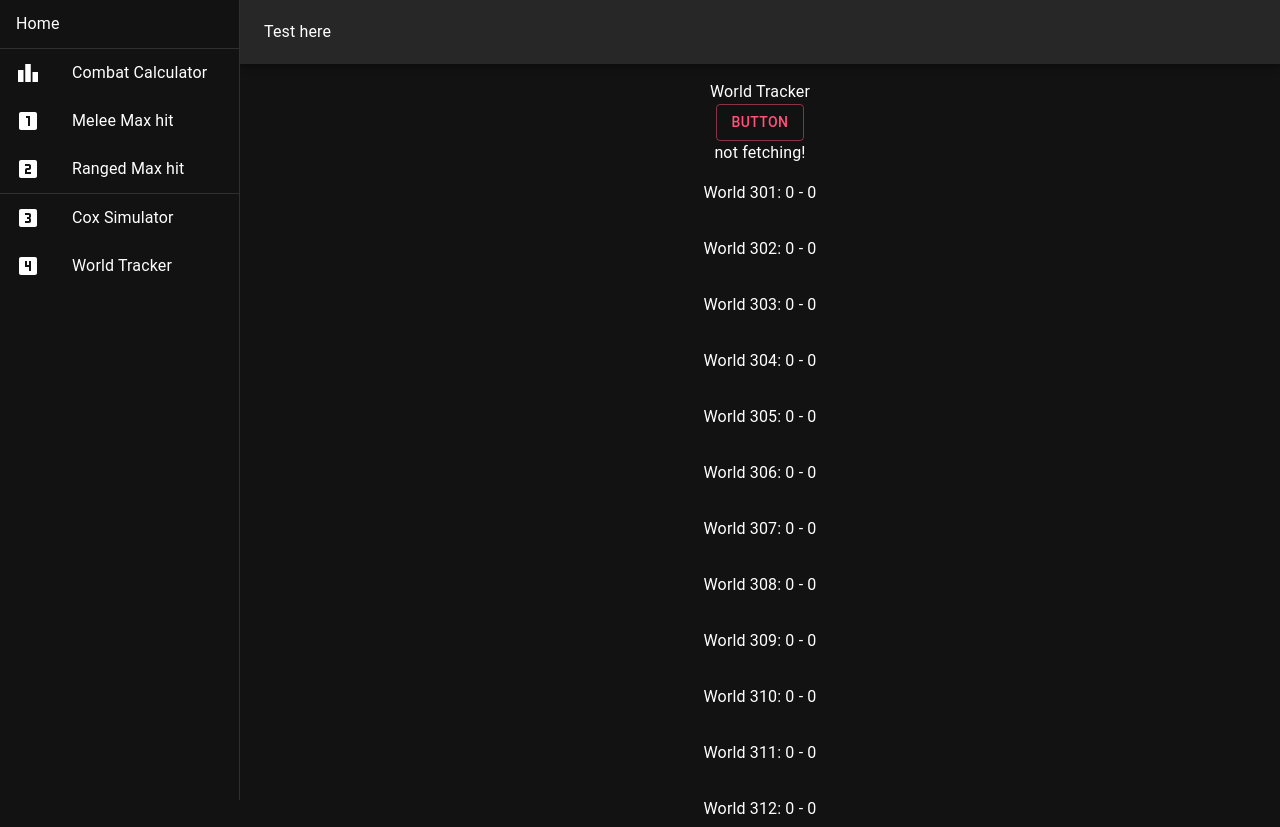
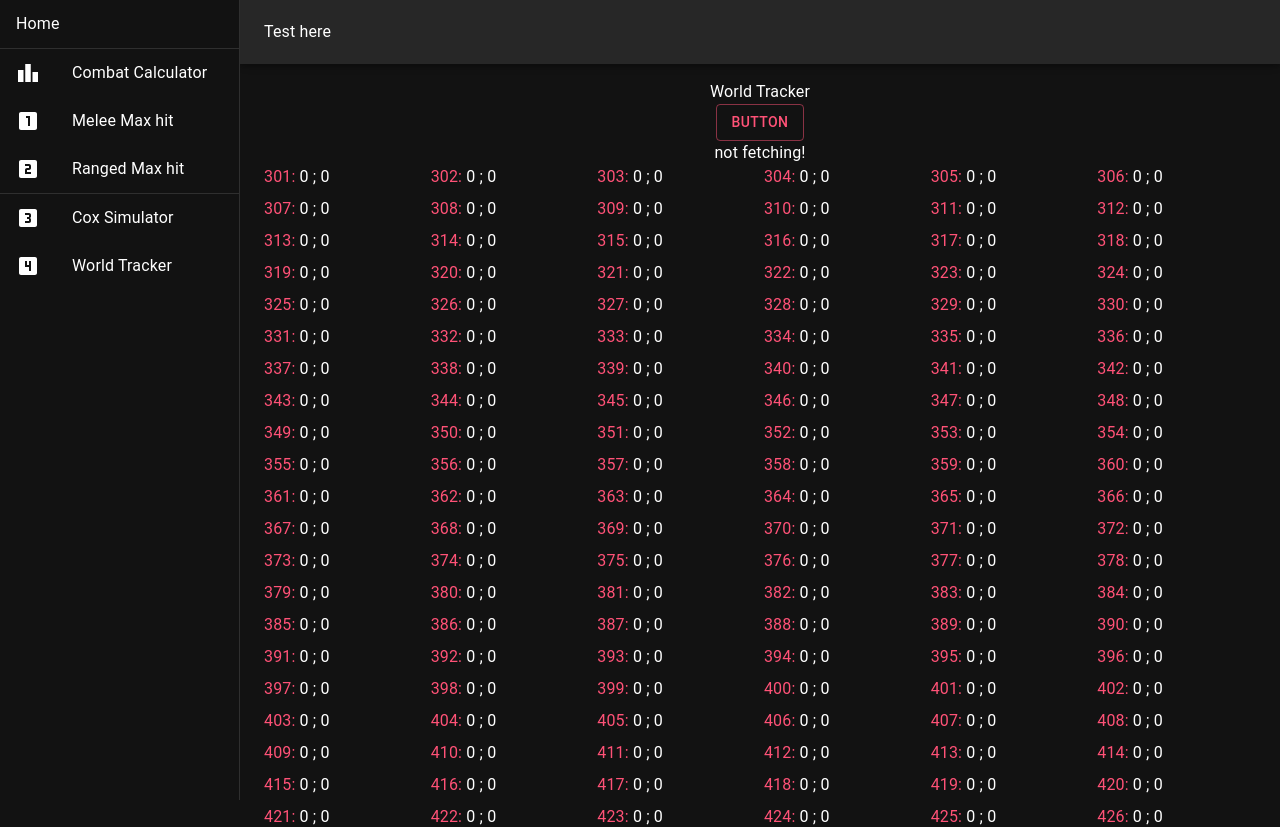
Before and after one commit to J-Haynes/osrs-tools, a React (Create React App) app: page /world-tracker in a window 1280 px wide. Shown: the top 827 px of the page. Built offline with nearby package versions, Linux system fonts and the light colour scheme.

Commit message:
world tracker is now in a mui grid

```diff
--- a/src/components/WorldTracker.tsx
+++ b/src/components/WorldTracker.tsx
@@ -1,5 +1,5 @@
 import React, { useState, useEffect } from 'react'
-import { Box, Button } from '@mui/material'
+import { Box, Button, Grid } from '@mui/material'
 
 import { fetchWorlds } from '../api/clientApi'
 
@@ -33,6 +33,296 @@ export default function WorldTracker() {
     0, 0, 0, 0, 0, 0, 0, 0, 0, 0, 0, 0, 0, 0, 0, 0, 0, 0, 0, 0, 0, 0, 0, 0, 0,
     0, 0, 0, 0, 0, 0, 0,
   ])
+
+  const worldList = [
+    '301',
+    '302',
+    '303',
+    '304',
+    '305',
+    '306',
+    '307',
+    '308',
+    '309',
+    '310',
+    '311',
+    '312',
+    '313',
+    '314',
+    '315',
+    '316',
+    '317',
+    '318',
+    '319',
+    '320',
+    '321',
+    '322',
+    '323',
+    '324',
+    '325',
+    '326',
+    '327',
+    '328',
+    '329',
+    '330',
+    '331',
+    '332',
+    '333',
+    '334',
+    '335',
+    '336',
+    '337',
+    '338',
+    '339',
+    '340',
+    '341',
+    '342',
+    '343',
+    '344',
+    '345',
+    '346',
+    '347',
+    '348',
+    '349',
+    '350',
+    '351',
+    '352',
+    '353',
+    '354',
+    '355',
+    '356',
+    '357',
+    '358',
+    '359',
+    '360',
+    '361',
+    '362',
+    '363',
+    '364',
+    '365',
+    '366',
+    '367',
+    '368',
+    '369',
+    '370',
+    '371',
+    '372',
+    '373',
+    '374',
+    '375',
+    '376',
+    '377',
+    '378',
+    '379',
+    '380',
+    '381',
+    '382',
+    '383',
+    '384',
+    '385',
+    '386',
+    '387',
+    '388',
+    '389',
+    '390',
+    '391',
+    '392',
+    '393',
+    '394',
+    '395',
+    '396',
+    '397',
+    '398',
+    '399',
+    '400',
+    '401',
+    '402',
+    '403',
+    '404',
+    '405',
+    '406',
+    '407',
+    '408',
+    '409',
+    '410',
+    '411',
+    '412',
+    '413',
+    '414',
+    '415',
+    '416',
+    '417',
+    '418',
+    '419',
+    '420',
+    '421',
+    '422',
+    '423',
+    '424',
+    '425',
+    '426',
+    '427',
+    '428',
+    '429',
+    '430',
+    '431',
+    '432',
+    '433',
+    '434',
+    '435',
+    '436',
+    '437',
+    '438',
+    '439',
+    '440',
+    '441',
+    '442',
+    '443',
+    '444',
+    '445',
+    '446',
+    '447',
+    '448',
+    '449',
+    '450',
+    '451',
+    '452',
+    '453',
+    '454',
+    '455',
+    '456',
+    '457',
+    '458',
+    '459',
+    '460',
+    '461',
+    '462',
+    '463',
+    '464',
+    '465',
+    '466',
+    '467',
+    '468',
+    '469',
+    '470',
+    '471',
+    '472',
+    '473',
+    '474',
+    '475',
+    '476',
+    '477',
+    '478',
+    '479',
+    '480',
+    '481',
+    '482',
+    '483',
+    '484',
+    '485',
+    '486',
+    '487',
+    '488',
+    '489',
+    '490',
+    '491',
+    '492',
+    '493',
+    '494',
+    '495',
+    '496',
+    '497',
+    '498',
+    '499',
+    '500',
+    '501',
+    '502',
+    '503',
+    '504',
+    '505',
+    '506',
+    '507',
+    '508',
+    '509',
+    '510',
+    '511',
+    '512',
+    '513',
+    '514',
+    '515',
+    '516',
+    '517',
+    '518',
+    '519',
+    '520',
+    '521',
+    '522',
+    '523',
+    '524',
+    '525',
+    '526',
+    '527',
+    '528',
+    '529',
+    '530',
+    '531',
+    '532',
+    '533',
+    '534',
+    '535',
+    '536',
+    '537',
+    '538',
+    '539',
+    '540',
+    '541',
+    '542',
+    '543',
+    '544',
+    '545',
+    '546',
+    '547',
+    '548',
+    '549',
+    '550',
+    '551',
+    '552',
+    '553',
+    '554',
+    '555',
+    '556',
+    '557',
+    '558',
+    '559',
+    '560',
+    '561',
+    '562',
+    '563',
+    '564',
+    '565',
+    '566',
+    '567',
+    '568',
+    '569',
+    '570',
+    '571',
+    '573',
+    '574',
+    '575',
+    '576',
+    '577',
+    '578',
+    '579',
+    '580',
+    '581',
+    '582',
+    '590',
+    '591',
+    '592',
+    '593',
+    '594',
+    '595',
+  ]
 
   const [fetchingWorlds, setFetchingWorlds] = useState(false)
 
@@ -74,6 +364,7 @@ export default function WorldTracker() {
     if (fetchingWorlds) {
       const intervalId = setInterval(() => {
         fetchWorlds().then((data) => {
+          console.log(data)
           let newWorlds = Object.values(data) as number[]
           setWorldPopulation(Object.values(data))
           setWorldPopulationDifference(
@@ -97,11 +388,15 @@ export default function WorldTracker() {
         Button
       </Button>
       {fetchingWorlds ? 'fetching!' : 'not fetching!'}
-      {worldPopulation.map((populations, index) => (
-        <p>{`World ${index + 301}: ${populations} - ${
-          worldPopulationDifference[index]
-        }`}</p>
-      ))}
+      <Grid container spacing={1}>
+        {worldPopulation.map((population, index) => (
+          <Grid item xs={2}>
+            <span style={{ color: '#ff5277' }}>{`${worldList[index]}: `}</span>
+            <span>{`${population} ; `}</span>
+            <span>{`${worldPopulationDifference[index]}`}</span>
+          </Grid>
+        ))}
+      </Grid>
     </Box>
   )
 }
```
